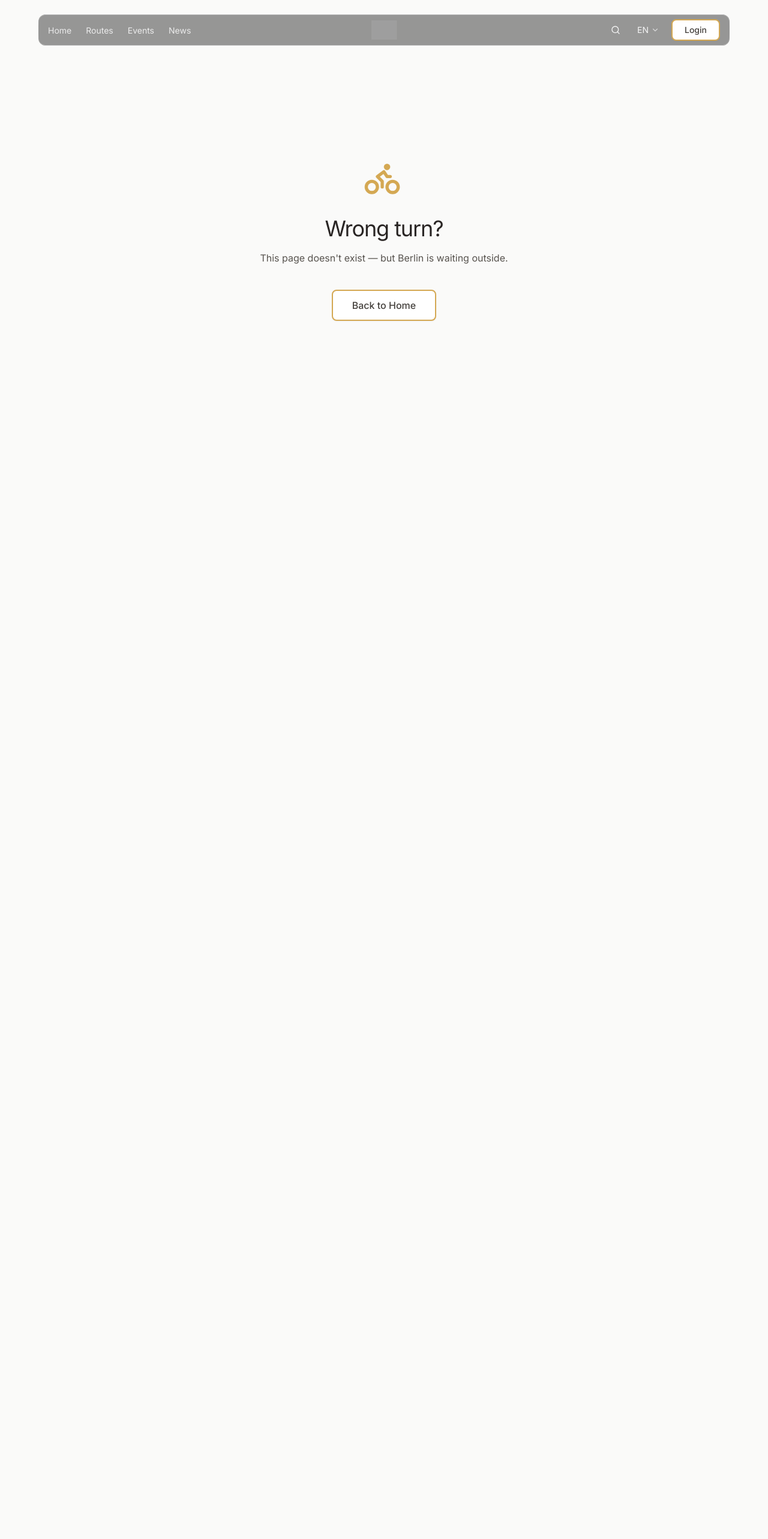
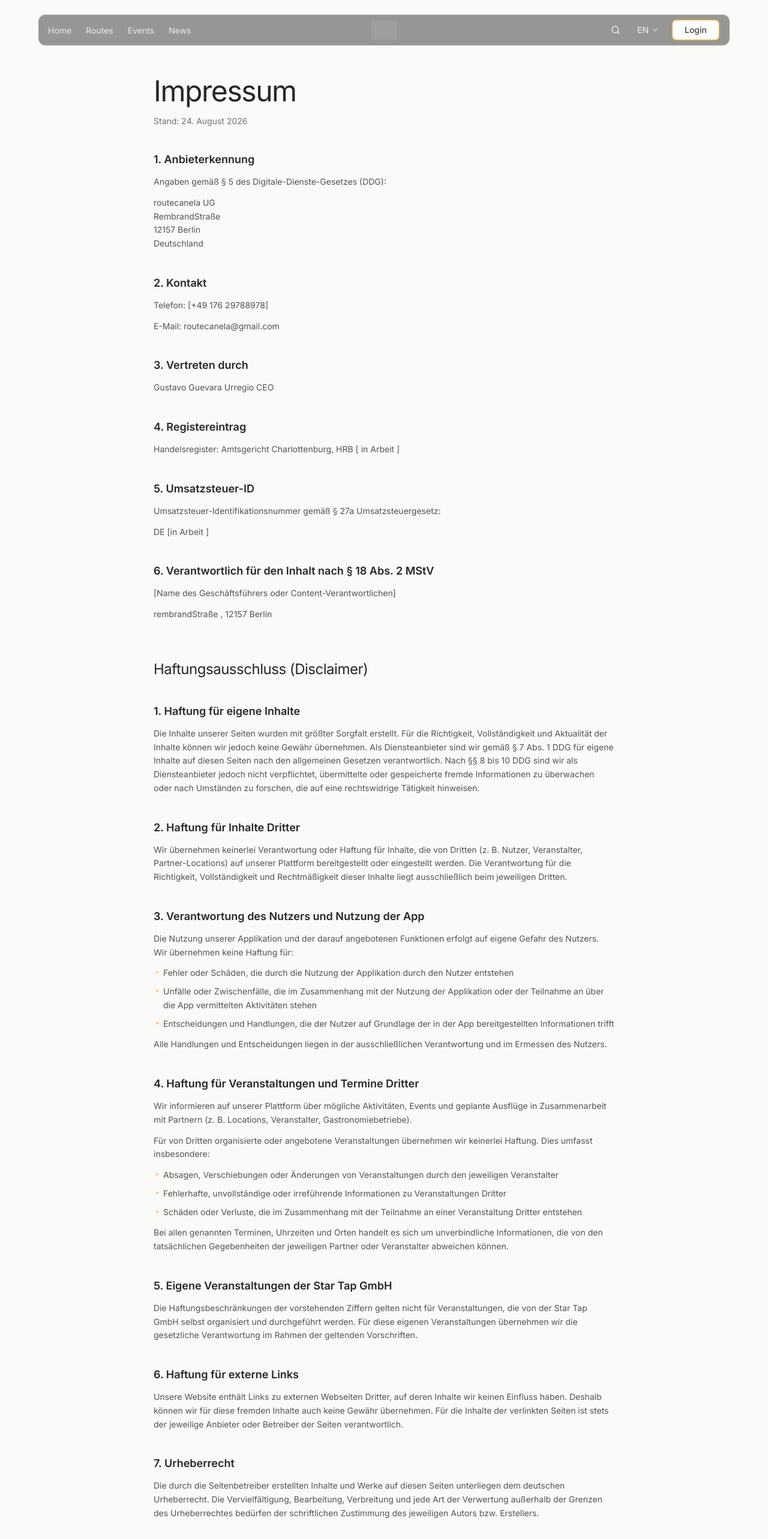
Before and after one commit to JessicaNaizaque/routecanela, a React (Vite) app: page /impressum in a window 1280 px wide. Shown: the top 2566 px of the page at 60% size. Before the commit the page ends 800 px from the top, so only its background shows below. Built offline with nearby package versions, Linux system fonts and the light colour scheme; grey boxes are pictures that could not be loaded.

Commit message:
feat: add impressum

```diff
--- a/src/App.tsx
+++ b/src/App.tsx
@@ -3,6 +3,7 @@ import { Layout } from './components/Layout';
 import { EventDetailPage } from './pages/EventDetailPage';
 import { EventsPage } from './pages/EventsPage';
 import { HomePage } from './pages/HomePage';
+import { ImpressumPage } from './pages/ImpressumPage';
 import { NewsDetailPage } from './pages/NewsDetailPage';
 import { NewsPage } from './pages/NewsPage';
 import { NotFoundPage } from './pages/NotFoundPage';
@@ -20,6 +21,7 @@ export default function App() {
         <Route path="/events/:id" element={<EventDetailPage />} />
         <Route path="/news" element={<NewsPage />} />
         <Route path="/news/:id" element={<NewsDetailPage />} />
+        <Route path="/impressum" element={<ImpressumPage />} />
         <Route path="*" element={<NotFoundPage />} />
       </Route>
     </Routes>
--- a/src/assets/translations.json
+++ b/src/assets/translations.json
@@ -20,6 +20,7 @@
     "footer_subscribe": "Abonnieren",
     "footer_subscribe_placeholder": "Deine E-Mail",
     "footer_links": "Links",
+    "footer_impressum": "Impressum",
     "footer_contact": "Kontakt",
     "footer_follow": "Folge uns",
     "login": "Anmelden",
@@ -85,6 +86,7 @@
     "footer_subscribe": "Subscribe",
     "footer_subscribe_placeholder": "Your email",
     "footer_links": "Links",
+    "footer_impressum": "Impressum",
     "footer_contact": "Contact",
     "footer_follow": "Follow us",
     "login": "Login",
@@ -150,6 +152,7 @@
     "footer_subscribe": "Suscribirse",
     "footer_subscribe_placeholder": "Tu correo",
     "footer_links": "Enlaces",
+    "footer_impressum": "Impressum",
     "footer_contact": "Contacto",
     "footer_follow": "Síguenos",
     "login": "Iniciar sesión",
--- a/src/components/Footer.tsx
+++ b/src/components/Footer.tsx
@@ -106,6 +106,14 @@ export function Footer() {
                 {copy.nav_news}
               </Link>
             </li>
+            <li>
+              <Link
+                to="/impressum"
+                className="transition-colors hover:text-amber-200 focus-visible:outline-none focus-visible:ring-2 focus-visible:ring-amber-400/40 rounded-sm"
+              >
+                {copy.footer_impressum}
+              </Link>
+            </li>
           </ul>
         </div>
 
--- a/src/components/Layout.tsx
+++ b/src/components/Layout.tsx
@@ -4,7 +4,7 @@ import { Navbar } from './Navbar';
 import { PageTransition } from './PageTransition';
 
 const FOOTER_PATH =
-  /^\/($|routes(\/[^/]+)?|events(\/[^/]+)?|news(\/[^/]+)?)$/;
+  /^\/($|routes(\/[^/]+)?|events(\/[^/]+)?|news(\/[^/]+)?|impressum)$/;
 
 export function Layout() {
   const { pathname } = useLocation();
--- /dev/null
+++ b/src/pages/ImpressumPage.tsx
@@ -0,0 +1,194 @@
+import { useEffect, type ReactNode } from 'react';
+
+const STAND_DATE = new Intl.DateTimeFormat('de-DE', {
+  day: '2-digit',
+  month: 'long',
+  year: 'numeric',
+}).format(new Date());
+
+function Section({
+  title,
+  children,
+}: {
+  title: string;
+  children: ReactNode;
+}) {
+  return (
+    <section className="mt-10">
+      <h2 className="text-lg font-semibold text-stone-800">{title}</h2>
+      <div className="mt-3 space-y-3 text-sm leading-relaxed text-stone-600">
+        {children}
+      </div>
+    </section>
+  );
+}
+
+function List({ items }: { items: string[] }) {
+  return (
+    <ul className="space-y-2 pl-1">
+      {items.map((item) => (
+        <li key={item} className="flex gap-2">
+          <span className="mt-2 h-1 w-1 shrink-0 rounded-full bg-amber-400/80" aria-hidden />
+          <span>{item}</span>
+        </li>
+      ))}
+    </ul>
+  );
+}
+
+/**
+ * The Impressum is a German legal requirement (§ 5 DDG) and must always be
+ * shown in German, regardless of the site's currently selected language.
+ * The "Stand" date reflects the date the visitor opened the page.
+ */
+export function ImpressumPage() {
+  useEffect(() => {
+    document.title = 'Impressum · RouteCanela';
+  }, []);
+
+  return (
+    <div className="px-6 pb-24 pt-32 md:px-12 lg:px-16">
+      <div className="mx-auto max-w-3xl">
+        <h1
+          className="text-4xl font-normal tracking-[-0.03em] text-stone-800 md:text-5xl"
+        >
+          Impressum
+        </h1>
+        <p className="mt-4 text-sm text-stone-500">Stand: {STAND_DATE}</p>
+
+        <Section title="1. Anbieterkennung">
+          <p>Angaben gemäß § 5 des Digitale-Dienste-Gesetzes (DDG):</p>
+          <p>
+            routecanela UG
+            <br />
+            RembrandStraße
+            <br />
+            12157 Berlin
+            <br />
+            Deutschland
+          </p>
+        </Section>
+
+        <Section title="2. Kontakt">
+          <p>Telefon: [+49 176 29788978]</p>
+          <p>E-Mail: routecanela@gmail.com</p>
+        </Section>
+
+        <Section title="3. Vertreten durch">
+          <p>Gustavo Guevara Urregio CEO</p>
+        </Section>
+
+        <Section title="4. Registereintrag">
+          <p>Handelsregister: Amtsgericht Charlottenburg, HRB [ in Arbeit ]</p>
+        </Section>
+
+        <Section title="5. Umsatzsteuer-ID">
+          <p>
+            Umsatzsteuer-Identifikationsnummer gemäß § 27a Umsatzsteuergesetz:
+          </p>
+          <p>DE [in Arbeit ]</p>
+        </Section>
+
+        <Section title="6. Verantwortlich für den Inhalt nach § 18 Abs. 2 MStV">
+          <p>[Name des Geschäftsführers oder Content-Verantwortlichen]</p>
+          <p>rembrandStraße , 12157 Berlin</p>
+        </Section>
+
+        <h2 className="mt-16 text-2xl font-normal tracking-[-0.02em] text-stone-800">
+          Haftungsausschluss (Disclaimer)
+        </h2>
+
+        <Section title="1. Haftung für eigene Inhalte">
+          <p>
+            Die Inhalte unserer Seiten wurden mit größter Sorgfalt erstellt. Für die
+            Richtigkeit, Vollständigkeit und Aktualität der Inhalte können wir jedoch keine
+            Gewähr übernehmen. Als Diensteanbieter sind wir gemäß § 7 Abs. 1 DDG für eigene
+            Inhalte auf diesen Seiten nach den allgemeinen Gesetzen verantwortlich. Nach §§ 8
+            bis 10 DDG sind wir als Diensteanbieter jedoch nicht verpflichtet, übermittelte
+            oder gespeicherte fremde Informationen zu überwachen oder nach Umständen zu
+            forschen, die auf eine rechtswidrige Tätigkeit hinweisen.
+          </p>
+        </Section>
+
+        <Section title="2. Haftung für Inhalte Dritter">
+          <p>
+            Wir übernehmen keinerlei Verantwortung oder Haftung für Inhalte, die von Dritten
+            (z. B. Nutzer, Veranstalter, Partner-Locations) auf unserer Plattform
+            bereitgestellt oder eingestellt werden. Die Verantwortung für die Richtigkeit,
+            Vollständigkeit und Rechtmäßigkeit dieser Inhalte liegt ausschließlich beim
+            jeweiligen Dritten.
+          </p>
+        </Section>
+
+        <Section title="3. Verantwortung des Nutzers und Nutzung der App">
+          <p>
+            Die Nutzung unserer Applikation und der darauf angebotenen Funktionen erfolgt auf
+            eigene Gefahr des Nutzers. Wir übernehmen keine Haftung für:
+          </p>
+          <List
+            items={[
+              'Fehler oder Schäden, die durch die Nutzung der Applikation durch den Nutzer entstehen',
+              'Unfälle oder Zwischenfälle, die im Zusammenhang mit der Nutzung der Applikation oder der Teilnahme an über die App vermittelten Aktivitäten stehen',
+              'Entscheidungen und Handlungen, die der Nutzer auf Grundlage der in der App bereitgestellten Informationen trifft',
+            ]}
+          />
+          <p>
+            Alle Handlungen und Entscheidungen liegen in der ausschließlichen Verantwortung
+            und im Ermessen des Nutzers.
+          </p>
+        </Section>
+
+        <Section title="4. Haftung für Veranstaltungen und Termine Dritter">
+          <p>
+            Wir informieren auf unserer Plattform über mögliche Aktivitäten, Events und
+            geplante Ausflüge in Zusammenarbeit mit Partnern (z. B. Locations, Veranstalter,
+            Gastronomiebetriebe).
+          </p>
+          <p>
+            Für von Dritten organisierte oder angebotene Veranstaltungen übernehmen wir
+            keinerlei Haftung. Dies umfasst insbesondere:
+          </p>
+          <List
+            items={[
+              'Absagen, Verschiebungen oder Änderungen von Veranstaltungen durch den jeweiligen Veranstalter',
+              'Fehlerhafte, unvollständige oder irreführende Informationen zu Veranstaltungen Dritter',
+              'Schäden oder Verluste, die im Zusammenhang mit der Teilnahme an einer Veranstaltung Dritter entstehen',
+            ]}
+          />
+          <p>
+            Bei allen genannten Terminen, Uhrzeiten und Orten handelt es sich um
+            unverbindliche Informationen, die von den tatsächlichen Gegebenheiten der
+            jeweiligen Partner oder Veranstalter abweichen können.
+          </p>
+        </Section>
+
+        <Section title="5. Eigene Veranstaltungen der Star Tap GmbH">
+          <p>
+            Die Haftungsbeschränkungen der vorstehenden Ziffern gelten nicht für
+            Veranstaltungen, die von der Star Tap GmbH selbst organisiert und durchgeführt
+            werden. Für diese eigenen Veranstaltungen übernehmen wir die gesetzliche
+            Verantwortung im Rahmen der geltenden Vorschriften.
+          </p>
+        </Section>
+
+        <Section title="6. Haftung für externe Links">
+          <p>
+            Unsere Website enthält Links zu externen Webseiten Dritter, auf deren Inhalte wir
+            keinen Einfluss haben. Deshalb können wir für diese fremden Inhalte auch keine
+            Gewähr übernehmen. Für die Inhalte der verlinkten Seiten ist stets der jeweilige
+            Anbieter oder Betreiber der Seiten verantwortlich.
+          </p>
+        </Section>
+
+        <Section title="7. Urheberrecht">
+          <p>
+            Die durch die Seitenbetreiber erstellten Inhalte und Werke auf diesen Seiten
+            unterliegen dem deutschen Urheberrecht. Die Vervielfältigung, Bearbeitung,
+            Verbreitung und jede Art der Verwertung außerhalb der Grenzen des Urheberrechtes
+            bedürfen der schriftlichen Zustimmung des jeweiligen Autors bzw. Erstellers.
+          </p>
+        </Section>
+      </div>
+    </div>
+  );
+}
```
